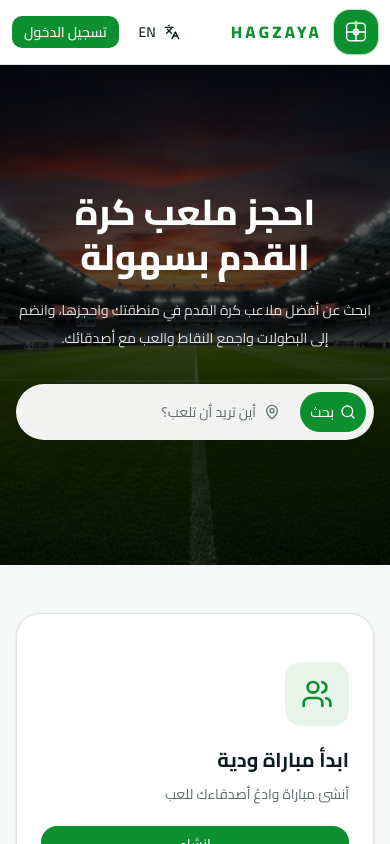
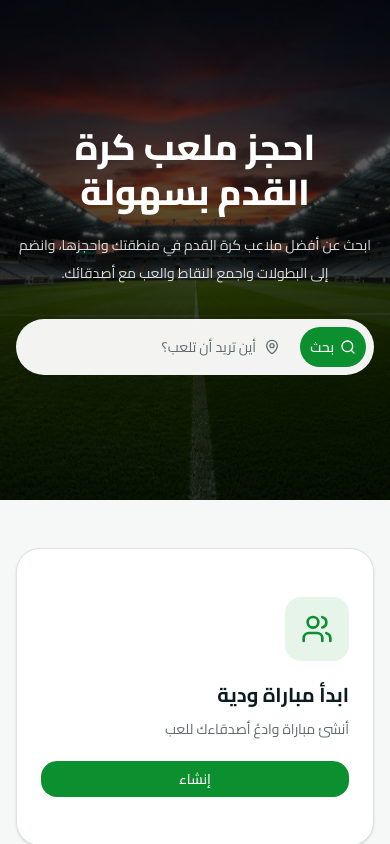
Before and after one commit to Mohamed-Elkawas/Last-Front, a Next.js app: page / in a window 390 px wide. Shown: the top 844 px of the page. Built offline with nearby package versions, Linux system fonts and the light colour scheme; no server answers.

Commit message:
fix navbar overlap mobile/desktop

```diff
--- a/components/layout/navbar.tsx
+++ b/components/layout/navbar.tsx
@@ -84,7 +84,7 @@ export function Navbar() {
   return (
     <>
       {/* Top Navbar */}
-      <header className="sticky top-0 z-50 w-full border-b border-border bg-card">
+     <header className="hidden lg:block sticky top-0 z-50 w-full border-b border-border bg-card">
         <div className="mx-auto flex h-16 max-w-7xl items-center justify-between px-3 sm:px-6">
           {/* Left */}
           <div className="flex items-center gap-3">
```
